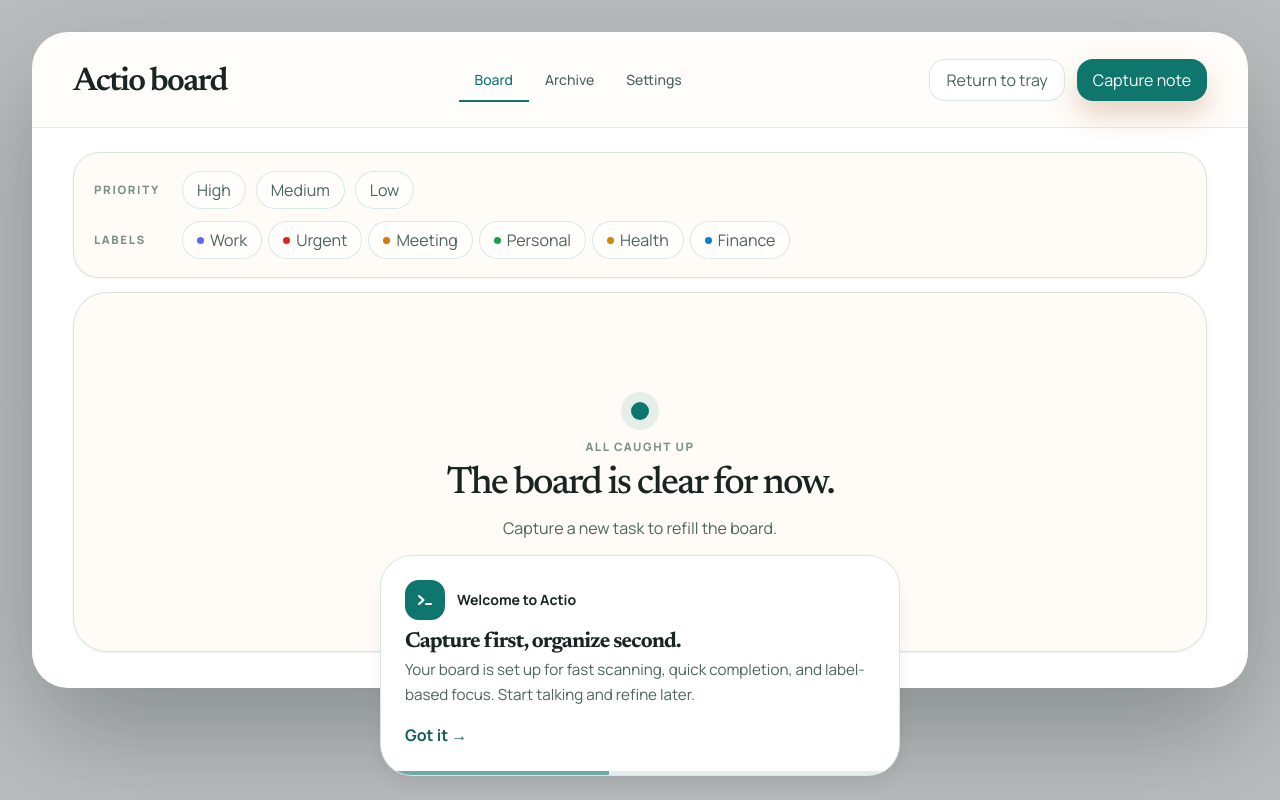
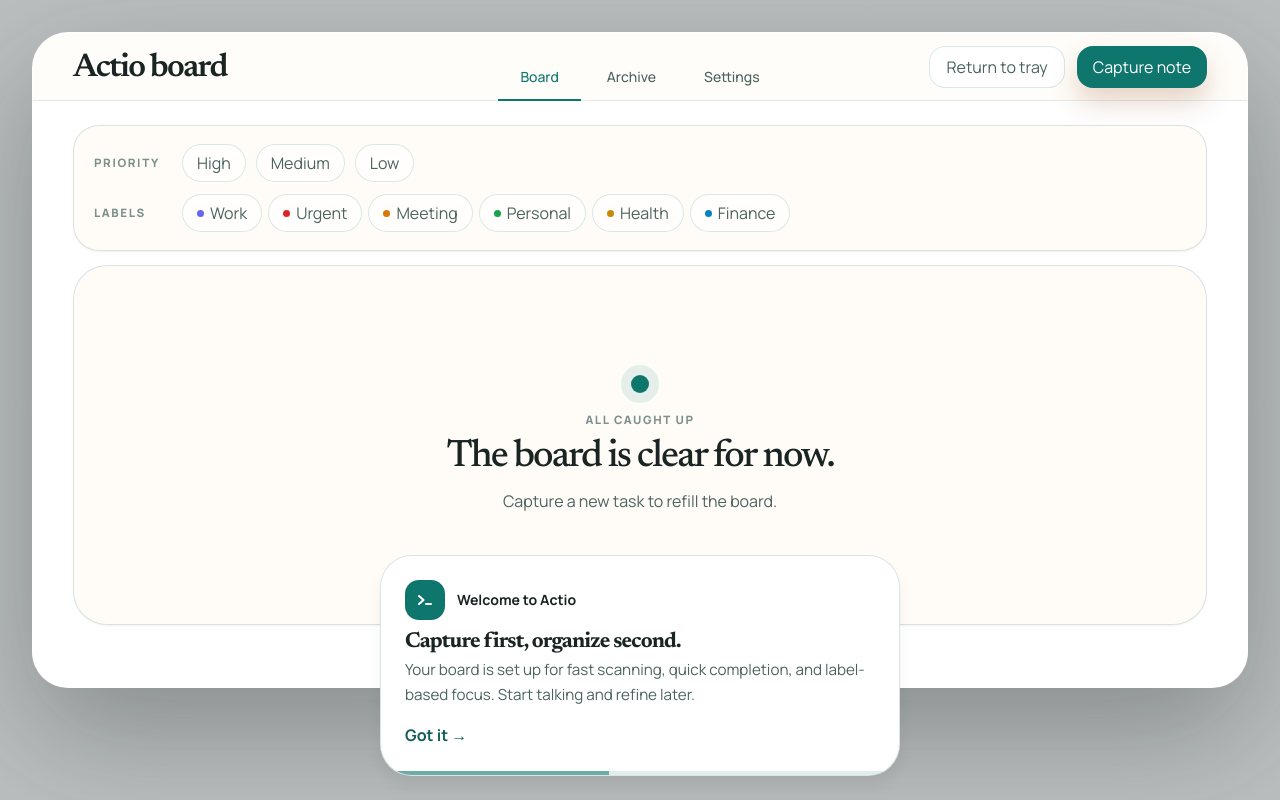
Before and after one commit to DakePeng/Actio, a React (Vite) app in the folder frontend/: page / in a window 1280 px wide. Both pictures are taken after a click on the button "Open board". Built offline with nearby package versions, Linux system fonts and the light colour scheme; data requests are answered from the project's data file.

Commit message:
style: center tabs with CSS grid toolbar, widen tab padding, add gap between tabs

```diff
--- a/frontend/src/styles/globals.css
+++ b/frontend/src/styles/globals.css
@@ -1237,11 +1237,11 @@
 }
 
 .desktop-toolbar {
-  display: flex;
-  align-items: center;
-  justify-content: space-between;
-  gap: 18px;
-  padding: 26px 40px;
+  display: grid;
+  grid-template-columns: 1fr auto 1fr;
+  align-items: center;
+  min-height: 68px;
+  padding: 0 40px;
   border-bottom: 1px solid rgba(185, 159, 130, 0.24);
   background: rgba(255, 252, 247, 0.74);
 }
@@ -1250,6 +1250,7 @@
   display: flex;
   align-items: center;
   gap: 12px;
+  justify-self: start;
 }
 
 .desktop-toolbar__title {
@@ -1268,6 +1269,7 @@
   display: flex;
   align-items: center;
   gap: 12px;
+  justify-self: end;
 }
 
 .desktop-toolbar__search {
@@ -1967,7 +1969,8 @@
 .desktop-toolbar {
   border-bottom-color: rgba(15, 118, 110, 0.12);
   background: rgba(255, 252, 247, 0.72);
-  padding: 26px 40px;
+  padding: 0 40px;
+  min-height: 68px;
 }
 
 .desktop-toolbar__brand {
@@ -2174,7 +2177,7 @@
   display: flex;
   align-items: stretch;
   align-self: stretch;
-  gap: 0;
+  gap: 4px;
   background: none;
   border: none;
   padding: 0;
@@ -2183,7 +2186,7 @@
 .tab-bar__tab {
   display: flex;
   align-items: flex-end;
-  padding: 0 16px 10px;
+  padding: 0 22px 12px;
   font-size: 0.875rem;
   font-weight: 500;
   color: var(--color-text-secondary);
```
